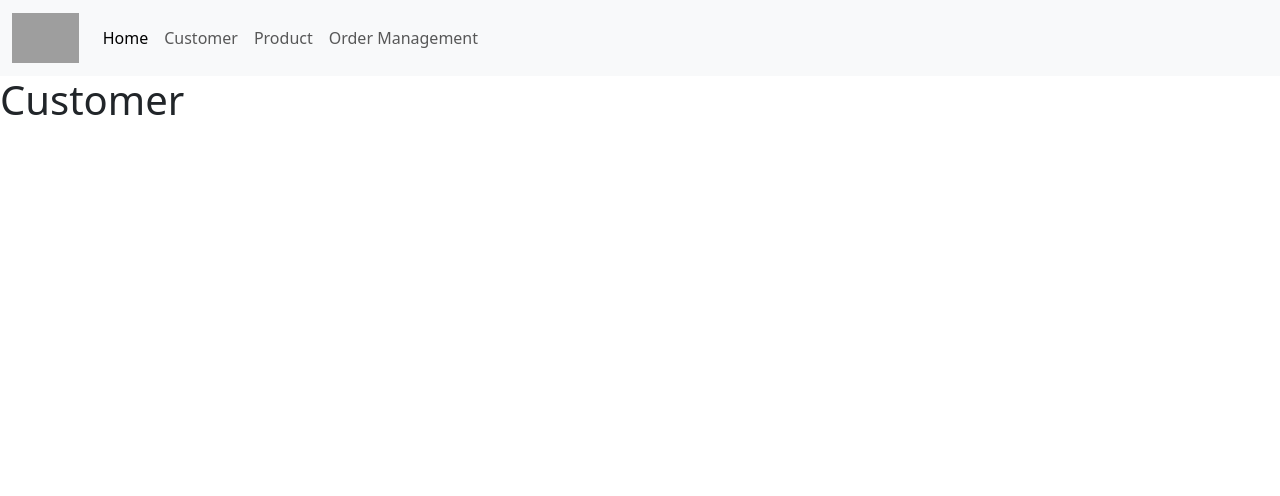
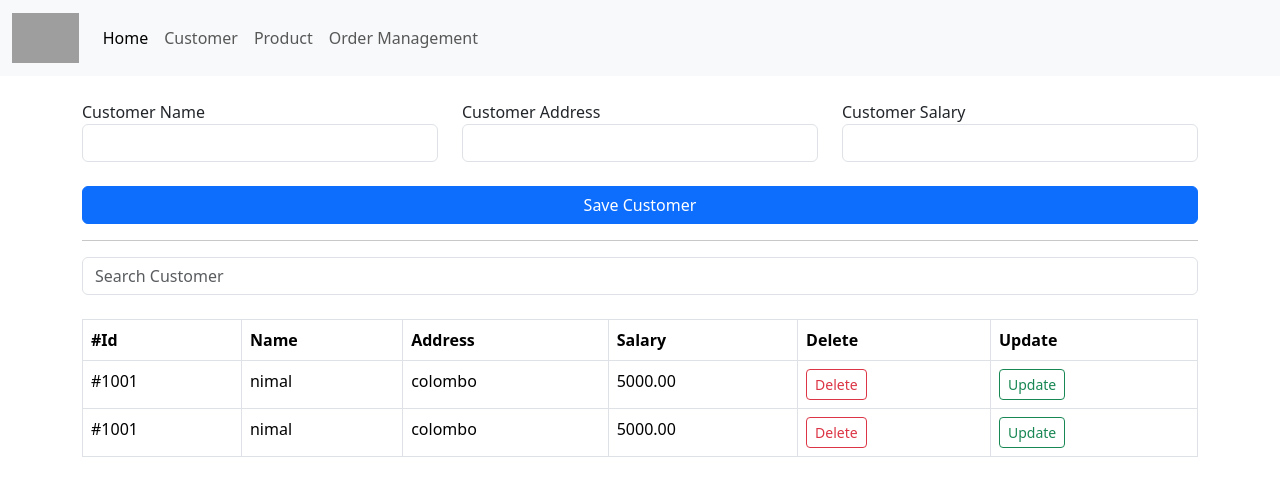
Before and after one commit to SalmanMohammed2001/pos-react, a React (Vite) app: page /customer in a window 1280 px wide. Shown: the top 496 px of the page. Built offline with nearby package versions, Linux system fonts and the light colour scheme; grey boxes are pictures that could not be loaded.

Commit message:
customerUi initialize

```diff
--- a/src/components/Customer.tsx
+++ b/src/components/Customer.tsx
@@ -2,7 +2,87 @@
 function Customer(){
     return(
         <div>
-            <h1>Customer</h1>
+            <br/>
+
+            <div className="container">
+                <div className="row">
+                    <div className="col-12 col-sm-6 col-md-4">
+                            <div className="form-group">
+                                <label htmlFor="customername">Customer Name</label>
+                                <input type="text" className="form-control" id='customerName'/>
+                            </div>
+                    </div>
+                    <div className="col-12 col-sm-6 col-md-4">
+                        <div className="form-group">
+                            <label htmlFor="customerAddress">Customer Address</label>
+                            <input type="text" className="form-control" id='customerAddes'/>
+                        </div>
+                    </div>
+                    <div className="col-12 col-sm-6 col-md-4">
+                        <div className="form-group">
+                            <label htmlFor="customerSalary">Customer Salary</label>
+                            <input type="text" className="form-control" id='customerSalary'/>
+                        </div>
+                    </div>
+                </div>
+                <br/>
+                    <div className="row">
+                        <div className="col-12">
+                            <button className='btn btn-primary col-12'>Save Customer</button>
+                        </div>
+                    </div>
+                <hr/>
+                <div className="row">
+                    <div className="col-12">
+                        <form action="" className='col-12'>
+                            <input type="search" className='form-control' placeholder='Search Customer'/>
+                        </form>
+                    </div>
+                </div>
+                <br/>
+                <div className="row">
+                    <div className="col-12">
+                        <table className='table table-hover table-bordered'>
+                            <thead>
+                            <tr>
+                                <th>#Id</th>
+                                <th>Name</th>
+                                <th>Address</th>
+                                <th>Salary</th>
+                                <th>Delete</th>
+                                <th>Update</th>
+                            </tr>
+                            </thead>
+                            <tbody>
+                            <tr>
+                                <td>#1001</td>
+                                <td>nimal</td>
+                                <td>colombo</td>
+                                <td>5000.00</td>
+                                <td>
+                                    <button className='btn btn-outline-danger btn-sm'>Delete</button>
+                                </td>
+                                <td>
+                                    <button className='btn btn-outline-success btn-sm'>Update</button>
+                                </td>
+                            </tr>
+                            <tr>
+                                <td>#1001</td>
+                                <td>nimal</td>
+                                <td>colombo</td>
+                                <td>5000.00</td>
+                                <td>
+                                    <button className='btn btn-outline-danger btn-sm'>Delete</button>
+                                </td>
+                                <td>
+                                    <button className='btn btn-outline-success btn-sm'>Update</button>
+                                </td>
+                            </tr>
+                            </tbody>
+                        </table>
+                    </div>
+                </div>
+                </div>
         </div>
     )
 
```
